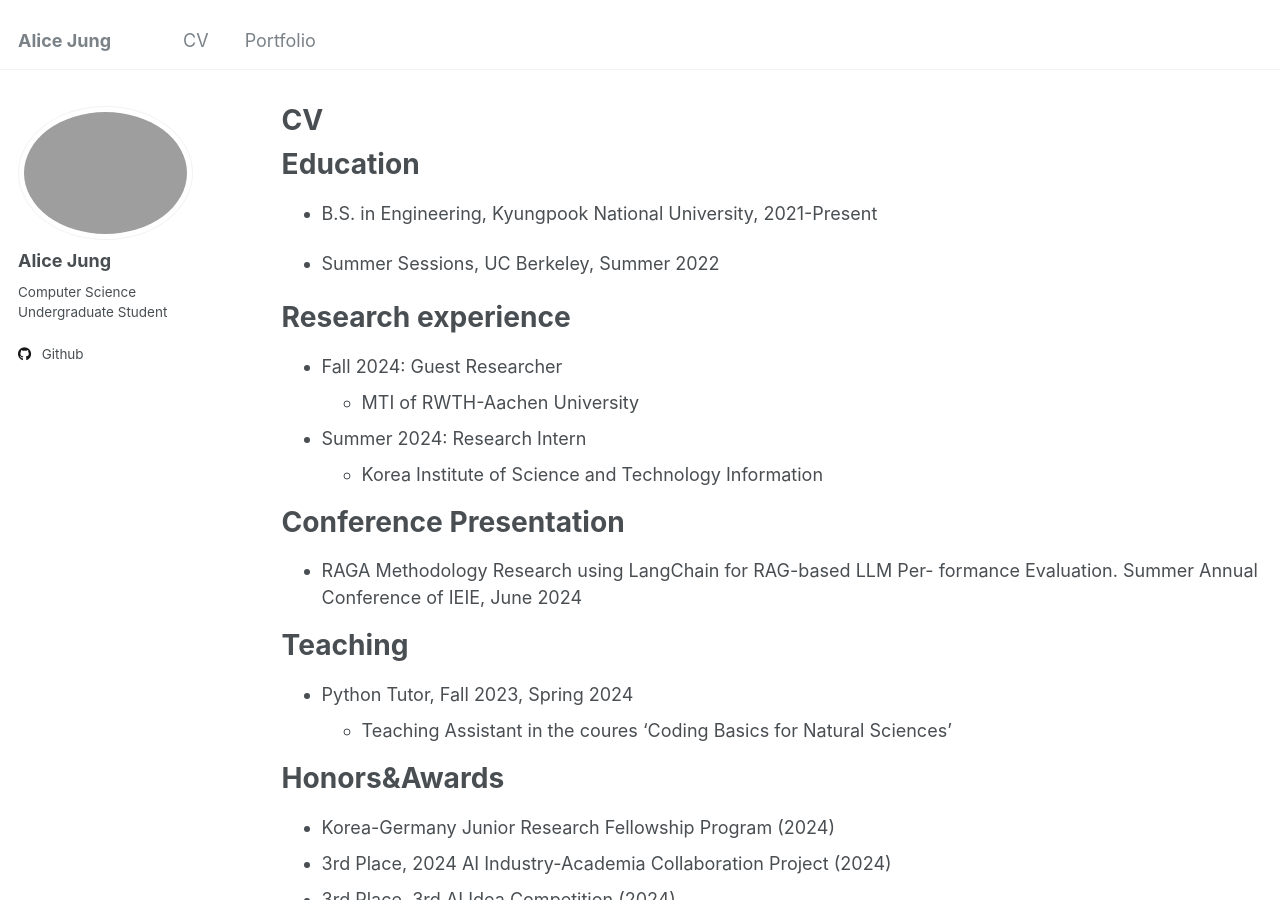
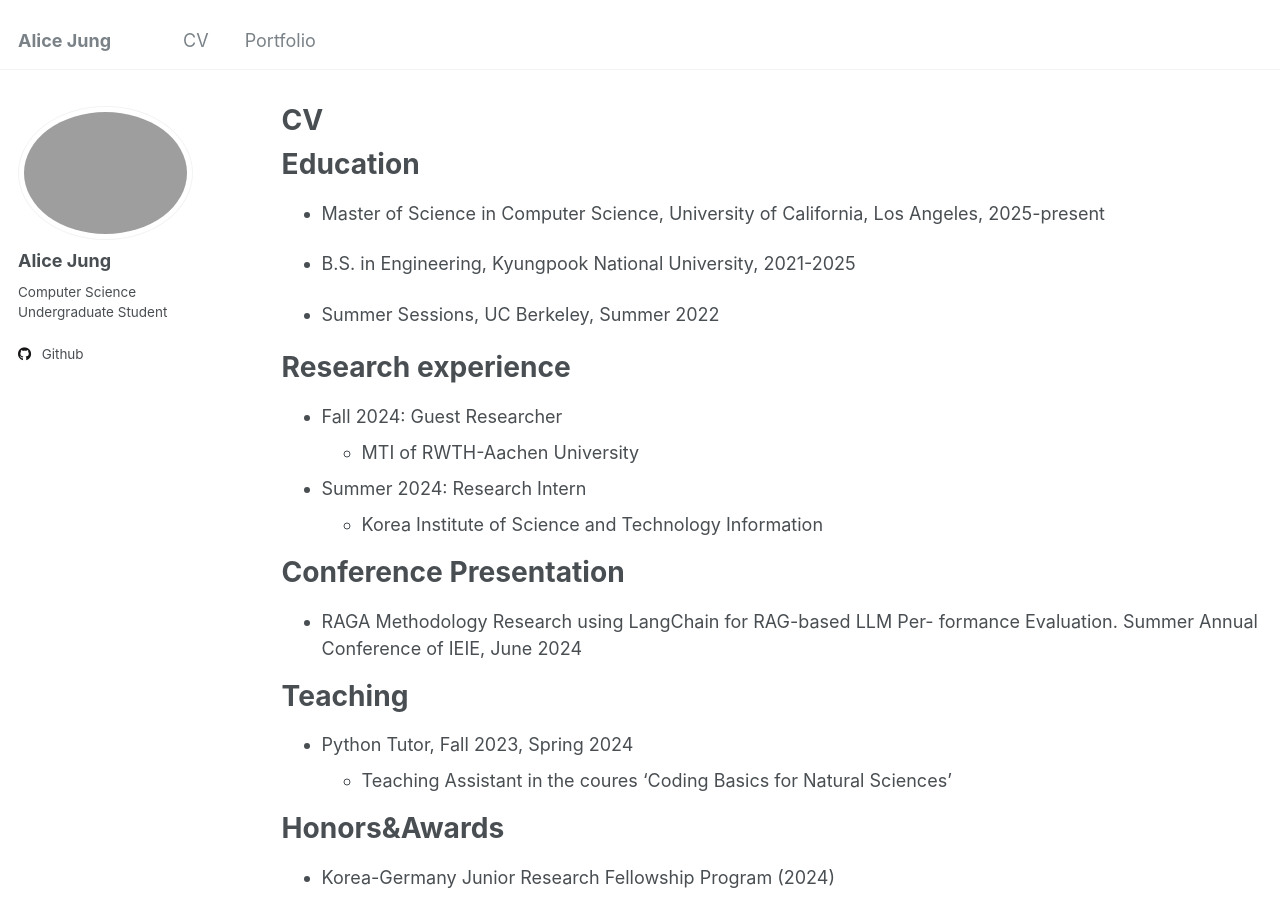
Before and after one commit to alicehjjung/alicehjjung.github.io, a Jekyll site: the page built from _pages/cv.md, in a window 1280 px wide and 900 px high. Built offline with Jekyll 4.4.1, drawn with Linux system fonts in a browser that asks for light colours.

Commit message:
Update cv.md

```diff
--- a/_pages/cv.md
+++ b/_pages/cv.md
@@ -11,7 +11,9 @@ redirect_from:
 
 Education
 ======
-* B.S. in Engineering, Kyungpook National University, 2021-Present
+* Master of Science in Computer Science, University of California, Los Angeles, 2025-present
+
+* B.S. in Engineering, Kyungpook National University, 2021-2025
 
 * Summer Sessions, UC Berkeley, Summer 2022
 
```
